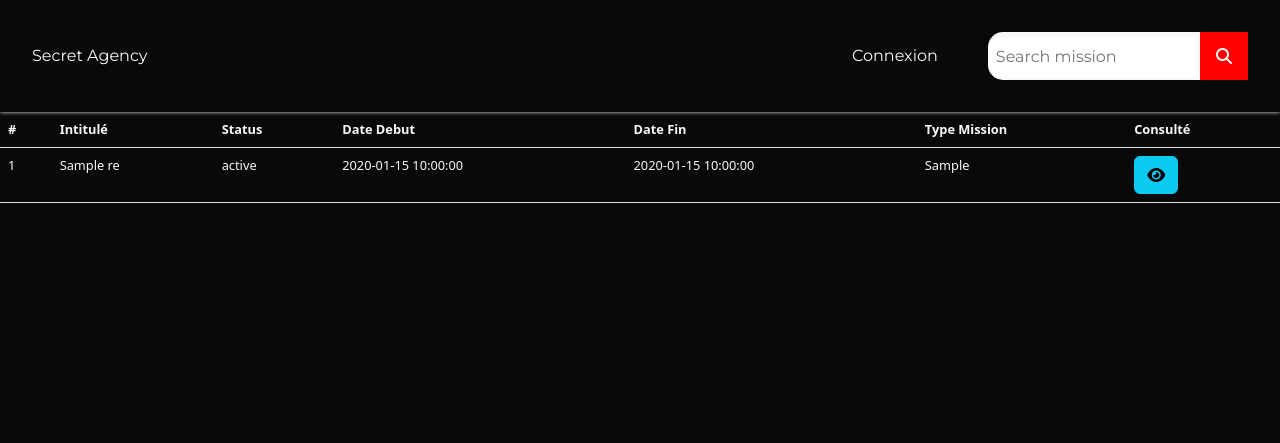
After one commit to AubourgA/project_agency_secret, a PHP site: template src/templates/search.phtml in a window 1280 px wide. The commit adds this page. Shown: the top 443 px of the page. Run offline with PHP 8.4, Linux system fonts and the light colour scheme; the template is opened without the code that fills it: most values are stand-ins (such as "Sample title", 1, 10 or a date in 2020).

Commit message:
ajax search bar

```diff
--- a/assets/css/style.css
+++ b/assets/css/style.css
@@ -138,15 +138,23 @@ overflow: hidden;
 }
 
 
-/* .pages{
-  display: block;
-  text-align: center;
-  justify-content: center;
+/* pagination */
+.pages .pages__list__item.active {
+  background-color: var(--text-color);
+  box-shadow: inset 0 0 4px 2px rgba(0,0,0,0.4);
 }
-   */
 
+.pages .pages__list__item.active a {
+  color: var(--main-color);
+
+}
    .pages__list{
      gap:5px;
+   }
+
+   .pages__list__item {
+    border:1px solid var(--text-color);
+    padding:2px 8px;
    }
 /**********/
 /* HEADER*/
--- /dev/null
+++ b/assets/js/script.js
@@ -0,0 +1,36 @@
+window.addEventListener('DOMContentLoaded', () => {
+
+// Link pagination
+let links = document.querySelectorAll(".link__pagination");
+
+if (!links) {
+    return;
+}
+
+function activeLink(e) {
+
+    e.target.classList.add('active');
+}
+
+links.forEach(item => {
+    item.addEventListener('click', activeLink)
+})
+
+
+// AJAX barre de recherceh
+let searchBar = document.querySelector('.search-bar__input');
+
+function displayResult(){
+
+     if(searchBar.value != "") {
+        fetch('/home/search/'+searchBar.value)
+        .then(response => response.text())
+        .then(datas => {
+           document.querySelector('#resulat').innerHTML = datas;
+        })
+     }
+}
+
+searchBar.addEventListener('input', displayResult);
+
+});
--- a/src/Controllers/MissionController.php
+++ b/src/Controllers/MissionController.php
@@ -85,6 +85,8 @@ class MissionController extends AbstractController
 
                     //ajoute en bdd
             $mission->add();
+
+            header('Location: /mission');
 
         }
         return $this->render('admin\mission\createMission', [
--- a/src/Routing/Routers.php
+++ b/src/Routing/Routers.php
@@ -165,7 +165,7 @@ class Routers
      * @param array $array_request
      * @return int|null
      */
-    public function getArgsRequest(array $array_request) :?int
+    public function getArgsRequest(array $array_request)
     {
        $is_args = $this->hasArgs($array_request);
 
--- a/src/templates/home.phtml
+++ b/src/templates/home.phtml
@@ -2,6 +2,7 @@
 <div class="container home">
 
     <h1 class="title__h1 mb-4" >Liste des Missions de l'Agence</h1>
+    <section id="resulat">
 
         <table class="table">
             <thead>
@@ -31,5 +32,6 @@
             </tbody>
 
         </table>
+    </section>
 
 </div>
--- a/src/templates/layout.phtml
+++ b/src/templates/layout.phtml
@@ -44,6 +44,7 @@
     </footer>
 
     <!-- JAVASCRIT -->
+    <script src="/assets/js/script.js"></script>
     <script src="https://cdn.jsdelivr.net/npm/bootstrap@5.2.3/dist/js/bootstrap.min.js"></script>
 </body>
 </html>
--- /dev/null
+++ b/src/templates/search.phtml
@@ -0,0 +1,28 @@
+<table class="table">
+        <thead>
+            <tr>
+                <th scope="col">#</th>
+                <th scope="col">Intitulé</th>
+                <th scope="col">Status</th>
+                <th scope="col">Date Debut</th>
+                <th scope="col">Date Fin</th>
+                <th scope="col">Type Mission</th>
+                <th scope="col">Consulté</th>
+            </tr>
+        </thead>
+        <tbody>
+          <?php foreach($res as $mission): ?>
+            <tr>
+                <td><?= $mission['Id']?></td>
+                <td><?= $mission['Title']?></td>
+                <td><?= $mission['Status']?></td>
+                <td><?= $mission['Date_debut']?></td>
+                <td><?= $mission['Date_fin']?></td>
+                <td><?= $mission['Type_mission']?></td>
+                <td><a class="btn btn-info"href="home/edit/<?=$mission['Id'] ?>"><i class="fa-solid fa-eye"></i></a>
+                </td>
+            </tr>
+            <?php endforeach; ?>
+        </tbody>
+
+    </table>
```
Also changed, not shown: src/Controllers/AbstractController.php (+20 -0 lines), src/Controllers/AgentsController.php (+9 -8 lines), src/Controllers/HomeController.php (+26 -0 lines), src/Models/MissionModel.php (+12 -0 lines), src/Models/Model.php (+16 -16 lines), src/templates/admin/agents/agents.phtml (+10 -3 lines). Lines whose indentation alone changed are shown as unchanged.
